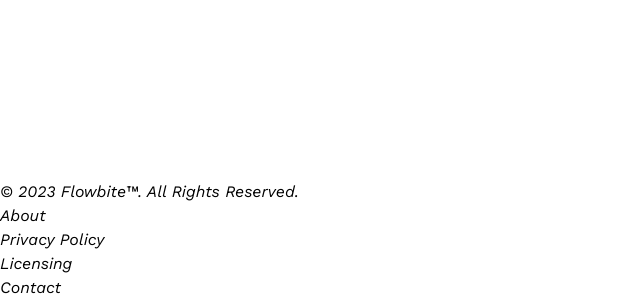
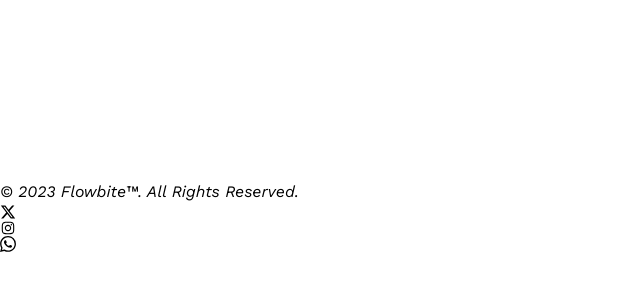
Before and after one commit to Dudschoudhary/duds_website, a React (Vite) app: page /projects in a window 1280 px wide. Shown: the part 4829-5129 px from the top of the page, without its empty margins (0-640 px from the left). After the commit the page ends 5081 px from the top, so only its background shows below. Built offline with nearby package versions, Linux system fonts and the light colour scheme.

Commit message:
minor changes

```diff
--- a/src/components/Footer.jsx
+++ b/src/components/Footer.jsx
@@ -1,5 +1,10 @@
 import React from 'react'
 import { Link } from 'react-router-dom';
+import { AiOutlineInstagram } from "react-icons/ai";
+import { FaXTwitter } from "react-icons/fa6";
+import { SiWhatsapp } from "react-icons/si";
+
+
 
 const Footer = () => {
   return (
@@ -10,20 +15,17 @@ const Footer = () => {
         <div class="w-full mx-auto max-w-screen-xl p-4 md:flex md:items-center md:justify-between">
           <span class="text-sm font-medium  sm:text-center  text-gray-900 rounded md:p-0 ">© 2023 <a href="" class="hover:underline text-gray-900">Flowbite™</a>. All Rights Reserved.
           </span>
-          <ul class="flex flex-wrap items-center mt-3 text-sm font-medium text-gray-900  sm:mt-0">
+          <ul class="flex flex-wrap items-center gap-4 mt-3 text-lg font-medium text-gray-900  sm:mt-0">
             <li>
-              <a href="#" class="hover:underline me-4 md:me-6"><Link to="/about">About</Link> </a>
+              <a href="https://twitter.com/Erduds656"><FaXTwitter className=''/></a>
             </li>
             <li>
-              <a href="#" class="hover:underline me-4 md:me-6">Privacy Policy</a>
+              <a href="https://www.instagram.com/duds_choudhary_656"><AiOutlineInstagram /></a>
             </li>
             <li>
-              <a href="#" class="hover:underline me-4 md:me-6">Licensing</a>
+              <a href="https://wa.me/9587449072"><SiWhatsapp/></a>
             </li>
-            <li>
-              <Link to="/contact">
-                <a href="#" class="hover:underline">Contact</a></Link>
-            </li>
+
           </ul>
         </div>
       </footer>
--- a/src/components/Projects.jsx
+++ b/src/components/Projects.jsx
@@ -20,7 +20,7 @@ const Projects = () => {
                                 <img src={project_1} alt="" className='object-contain h-[200px]' />
                             </div>
                             <div className='flex justify-start gap-5 my-7 items-center'>
-                                <button className='border rounded-full bg-black text-white py-1 px-3 text-sm md:text-base sm:py-3 sm:px-5 bg-gradient-to-r to-[#b41bf2] from-[#cd586e]'> <a href='https://e-commerce-chi-nine-80.vercel.app/'>Live Preview</a></button>
+                                <button className='border border-[#cd586e] rounded-full bg-black text-white py-1 px-3 text-sm md:text-base sm:py-3 sm:px-5 bg-gradient-to-r to-[#b41bf2] from-[#cd586e]'> <a href='https://e-commerce-chi-nine-80.vercel.app/'>Live Preview</a></button>
                                 <button className='border border-gray-900 rounded-full text-gray-900 bg-white hover:text-white hover:border hover:border-gray-900 hover:bg-gray-900 py-1 px-3 text-sm md:text-base sm:py-3 sm:px-5'><a href='https://github.com/Dudschoudhary/e-commerce'>Github Link</a></button>
                             </div>
                         </div>
@@ -35,7 +35,7 @@ const Projects = () => {
                                 <img src={project_2} alt="" className='object-contain h-[200px]' />
                             </div>
                             <div className='flex justify-start gap-5 my-7 items-center '>
-                                <button className='border rounded-full bg-black text-white py-1 px-3 text-sm md:text-base sm:py-3 sm:px-5 bg-gradient-to-r to-[#b41bf2] from-[#cd586e]'> <a href='https://food-del-eosin.vercel.app/'>Live Preview</a></button>
+                                <button className='border border-[#cd586e] rounded-full bg-black text-white py-1 px-3 text-sm md:text-base sm:py-3 sm:px-5 bg-gradient-to-r to-[#b41bf2] from-[#cd586e]'> <a href='https://food-del-eosin.vercel.app/'>Live Preview</a></button>
                                 <button className='border border-gray-900 rounded-full text-gray-900 bg-white hover:text-white hover:border hover:border-gray-900 hover:bg-gray-900 py-1 px-3 text-sm md:text-base sm:py-3 sm:px-5'><a href='https://github.com/Dudschoudhary/Food-Del'>Github Link</a></button>
                             </div>
                         </div>
@@ -50,7 +50,7 @@ const Projects = () => {
                                 <img src={project_3} alt="" className='object-contain h-[200px]' />
                             </div>
                             <div className='flex justify-start gap-5 my-7 items-center '>
-                                <button className='border rounded-full bg-black text-white py-1 px-3 text-sm md:text-base sm:py-3 sm:px-5 bg-gradient-to-r to-[#b41bf2] from-[#cd586e]'> <a href='https://responsive-form-template.vercel.app/'>Live Preview</a></button>
+                                <button className='border border-[#cd586e] rounded-full bg-black text-white py-1 px-3 text-sm md:text-base sm:py-3 sm:px-5 bg-gradient-to-r to-[#b41bf2] from-[#cd586e]'> <a href='https://responsive-form-template.vercel.app/'>Live Preview</a></button>
                                 <button className='border border-gray-900 rounded-full text-gray-900 bg-white hover:text-white hover:border hover:border-gray-900 hover:bg-gray-900 py-1 px-3 text-sm md:text-base sm:py-3 sm:px-5'><a href='https://github.com/Dudschoudhary/responsive-form-template'>Github Link</a></button>
                             </div>
                         </div>
@@ -66,7 +66,7 @@ const Projects = () => {
                             </div>
 
                             <div className='flex justify-start gap-5 my-7 items-center '>
-                                <button className='border rounded-full bg-black text-white py-1 px-3 text-sm md:text-base sm:py-3 sm:px-5 bg-gradient-to-r to-[#b41bf2] from-[#cd586e]'> <a href='https://todo-ten-puce-19.vercel.app/'>Live Preview</a></button>
+                                <button className='border border-[#cd586e] rounded-full bg-black text-white py-1 px-3 text-sm md:text-base sm:py-3 sm:px-5 bg-gradient-to-r to-[#b41bf2] from-[#cd586e]'> <a href='https://todo-ten-puce-19.vercel.app/'>Live Preview</a></button>
                                 <button className='border border-gray-900 rounded-full text-gray-900 bg-white hover:text-white hover:border hover:border-gray-900 hover:bg-gray-900 py-1 px-3 text-sm md:text-base sm:py-3 sm:px-5'><a href='https://github.com/Dudschoudhary/todo'>Github Link</a></button>
                             </div>
                         </div>
@@ -82,7 +82,7 @@ const Projects = () => {
                             </div>
 
                             <div className='flex justify-start gap-5 my-7 items-center '>
-                                <button className='border rounded-full bg-black text-white py-1 px-3 text-sm md:text-base sm:py-3 sm:px-5 bg-gradient-to-r to-[#b41bf2] from-[#cd586e]'> <a href='https://weather-api-hazel-seven.vercel.app/'>Live Preview</a></button>
+                                <button className='border border-[#cd586e] rounded-full bg-black text-white py-1 px-3 text-sm md:text-base sm:py-3 sm:px-5 bg-gradient-to-r to-[#b41bf2] from-[#cd586e]'> <a href='https://weather-api-hazel-seven.vercel.app/'>Live Preview</a></button>
                                 <button className='border border-gray-900 rounded-full text-gray-900 bg-white hover:text-white hover:border hover:border-gray-900 hover:bg-gray-900 py-1 px-3 text-sm md:text-base sm:py-3 sm:px-5'><a href='https://github.com/Dudschoudhary/WeatherApi'>Github Link</a></button>
                             </div>
                         </div>
@@ -98,7 +98,7 @@ const Projects = () => {
                             </div>
 
                             <div className='flex justify-start gap-5 my-7 items-center '>
-                                <button className='border rounded-full bg-black text-white py-1 px-3 text-sm md:text-base sm:py-3 sm:px-5 bg-gradient-to-r to-[#b41bf2] from-[#cd586e]'> <a href='https://template-1-fa-qs.vercel.app/'>Live Preview</a></button>
+                                <button className='border border-[#cd586e] rounded-full bg-black text-white py-1 px-3 text-sm md:text-base sm:py-3 sm:px-5 bg-gradient-to-r to-[#b41bf2] from-[#cd586e]'> <a href='https://template-1-fa-qs.vercel.app/'>Live Preview</a></button>
                                 <button className='border border-gray-900 rounded-full text-gray-900 bg-white hover:text-white hover:border hover:border-gray-900 hover:bg-gray-900 py-1 px-3 text-sm md:text-base sm:py-3 sm:px-5'><a href='https://github.com/Dudschoudhary/template_1_FAQs'>Github Link</a></button>
                             </div>
                         </div>
```
Also changed, not shown: src/components/About.jsx (line endings or trailing spaces).
